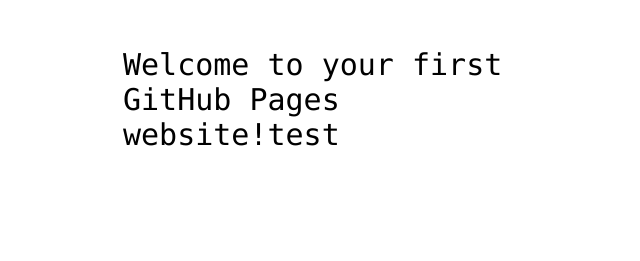
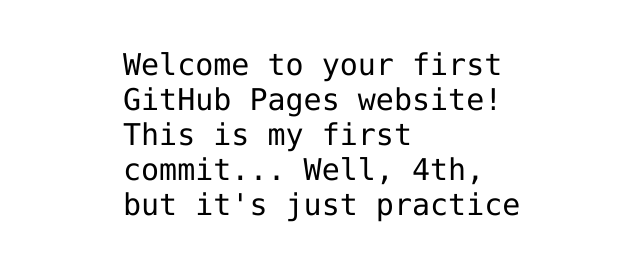
Before and after one commit to cilekostov/cilekostov.github.io, a plain HTML site: page index.html in a window 1280 px wide. Shown: the part 341-602 px from the top of the page, without its empty margins (317-957 px from the left). Drawn offline with Linux system fonts and the light colour scheme.

Commit message:
Update index.html

```diff
--- a/index.html
+++ b/index.html
@@ -12,7 +12,7 @@
 <img src="https://octodex.github.com/images/daftpunktocat-thomas.gif" id="octocat" alt="octocat-gif" />
 
 <!-- Change this code here by copy and pasting your template on line 15 -->
-<p>Welcome to your first GitHub Pages website!test</p>
+<p>Welcome to your first GitHub Pages website! This is my first commit... Well, 4th, but it's just practice</p>
 
 </body>
 </html>
```
